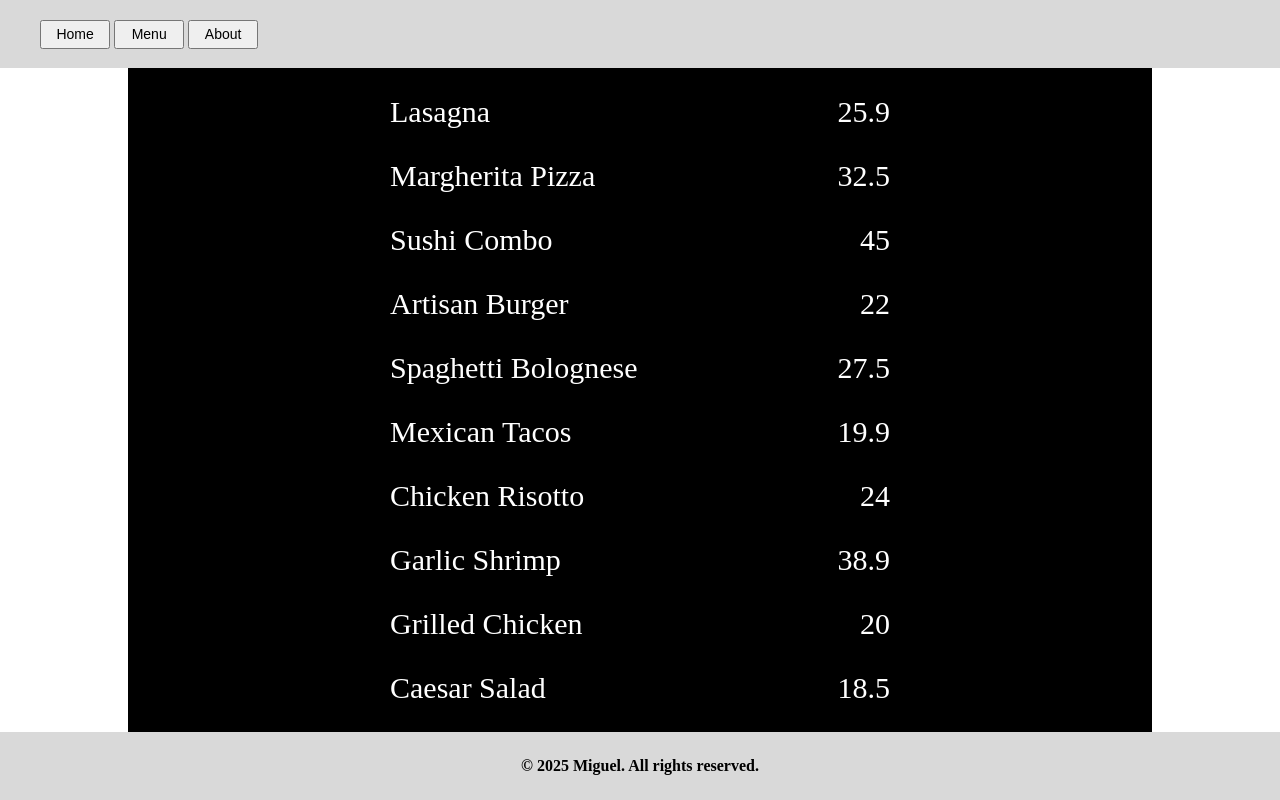
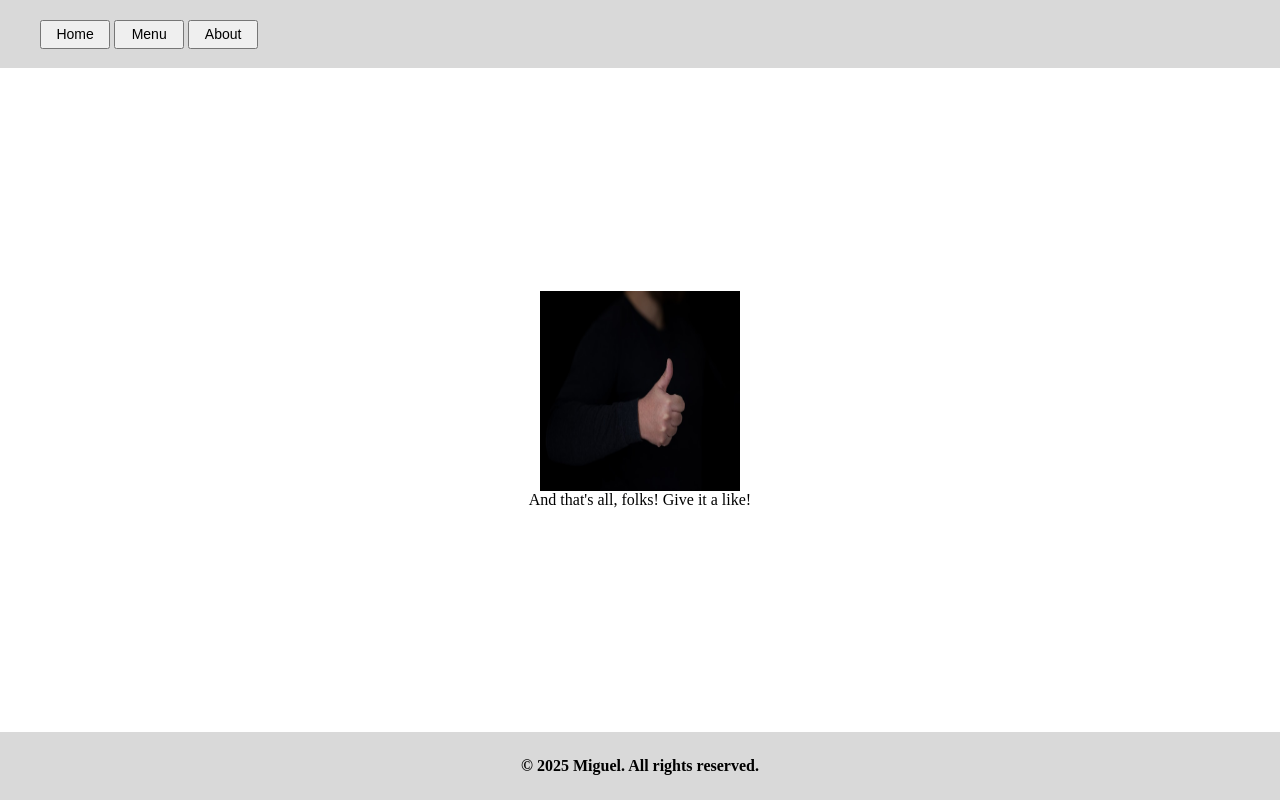
Before and after one commit to Miguelw15/Restaurant, a website built with webpack: page src/template.html in a window 1280 px wide. Built offline with nearby package versions, Linux system fonts and the light colour scheme; a web font is replaced by a local one.

Commit message:
Finished about page - v0.3.0

```diff
--- a/src/index.js
+++ b/src/index.js
@@ -4,7 +4,7 @@ import loadHome from "./scripts/home";
 import loadMenu from "./scripts/menu";
 import loadAbout from "./scripts/about";
 
-loadMenu();
+loadAbout();
 home.addEventListener('click',()=>{
     loadHome()
 });
--- a/src/scripts/about.js
+++ b/src/scripts/about.js
@@ -1,6 +1,17 @@
 const content = document.getElementById('content');
+import aboutPhoto from "../about.jpg";
 
 export default function loadAbout(){
-    content.textContent = ""
+    content.textContent = "";
+    content.className = "about-content";
 
+    const joinha = document.createElement("img");
+    joinha.src = aboutPhoto;
+
+    content.appendChild(joinha);
+
+    const description = document.createElement('p');
+    description.innerHTML = "And that's all, folks! Give it a like!";
+
+    content.appendChild(description);
 };
--- a/src/styles.css
+++ b/src/styles.css
@@ -56,6 +56,7 @@ h1 {
     display: flex;
     flex-direction: column;
     align-items: center;
+    justify-content: center;
 }
 
 .home-content h1 {
@@ -66,8 +67,8 @@ h1 {
     display: flex;
     align-items: center;
     justify-content: center;
-    margin-top: 14.166vh;
-    width: 60.9375vw;
+    margin-top: 10.166vh;
+    width: 80.9375vw;
     height: 40.51851vh;
     gap: 30px;
 }
@@ -76,8 +77,8 @@ h1 {
     color: white;
     align-items: center;
     background-color: black;
-    width: 31.25vw;
-    height: 27.59vh;
+    width: 60vw;
+    height: 30.59vh;
 }
 
 .information p {
@@ -135,3 +136,16 @@ li {
     justify-content: space-between;
     display: flex;
 }
+
+.about-content {
+    display: flex;
+    flex-direction: column;
+    align-items: center;
+    justify-content: center;
+    width: 100vw;
+    height: 100vh;
+}
+.about-content img {
+    width: 200px;
+    height: 200px;
+}
```
Also changed, not shown: src/about.jpg (added).
